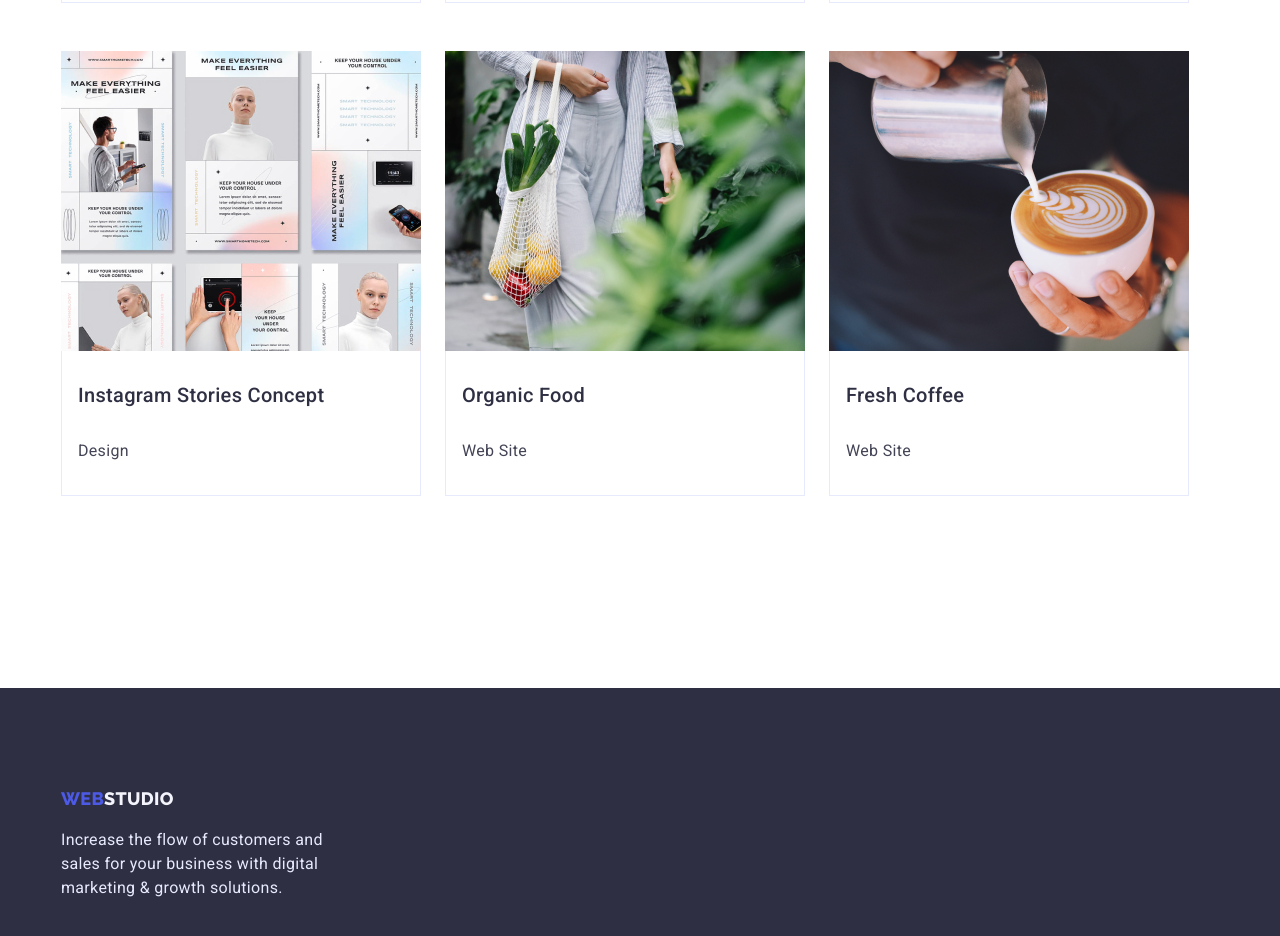
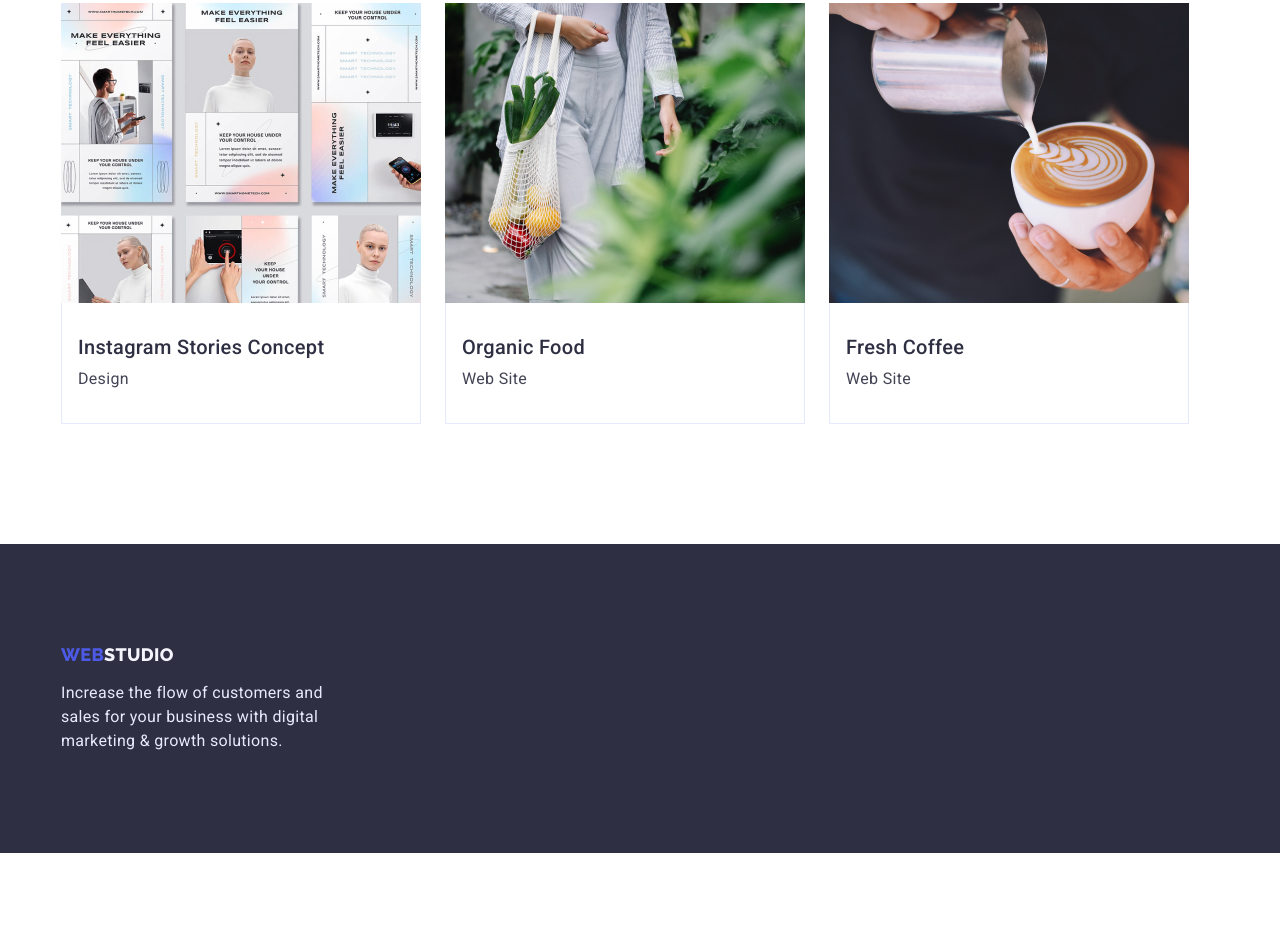
Before and after one commit to smilecool2012/goit-markup-hw-03, a plain HTML site: page portfolio.html in a window 1280 px wide. Shown: the part 1250-2186 px from the top of the page. After the commit the page ends 2103 px from the top, so only its background shows below. Drawn offline with Linux system fonts and the light colour scheme.

Commit message:
small style.css changes

```diff
--- a/static/css/styles.css
+++ b/static/css/styles.css
@@ -208,13 +208,13 @@ img {
 }
 
 .footer-content {
-    margin-top: 16px;
     width: 264px;
     font-weight: 400;
     color: #E7E9FC;
 }
 
 .footer-logo {
+    margin-bottom: 16px;
     font-family: 'Raleway', sans-serif;
     font-style: normal;
     font-weight: 800;
@@ -222,10 +222,15 @@ img {
     line-height: 1.1;
     text-transform: uppercase;
     color: #F4F4FD;
+    display: inline-block;
 }
 
 .footer-logo-split {
     color: #4D5AE5;
+}
+
+.portfolio{
+    padding-top: 120px;
 }
 
 .portfolio-nav-btn {
@@ -247,12 +252,13 @@ img {
 .portfolio-nav-btn:hover,
 .portfolio-nav-btn:focus {
     box-shadow: 0px 3px 1px rgba(0, 0, 0, 0.1), 0px 2px 1px rgba(0, 0, 0, 0.08), 0px 2px 2px rgba(0, 0, 0, 0.12);
+    border-color: #404BBF;
     background: #404BBF;
     color: #FFFFFF;
 }
 
 .project-title {
-    margin-bottom: 32px;
+    margin-bottom: 8px;
     font-weight: 500;
     font-size: 20px;
     line-height: 1.2;
@@ -267,7 +273,6 @@ img {
 .container {
     width: 1158px;
     margin: 0 auto;
-    /*outline: 1px solid red;*/
     padding-left: 15px;
     padding-right: 15px;
 }
@@ -294,7 +299,6 @@ img {
 
 .section {
     padding-bottom: 120px;
-    padding-top: 120px;
 }
 
 .features {
@@ -347,7 +351,6 @@ img {
     align-items: center;
     gap: 48px 24px;
     flex-wrap: wrap;
-    padding-bottom: 72px;
 }
 
 .project-content {
```
